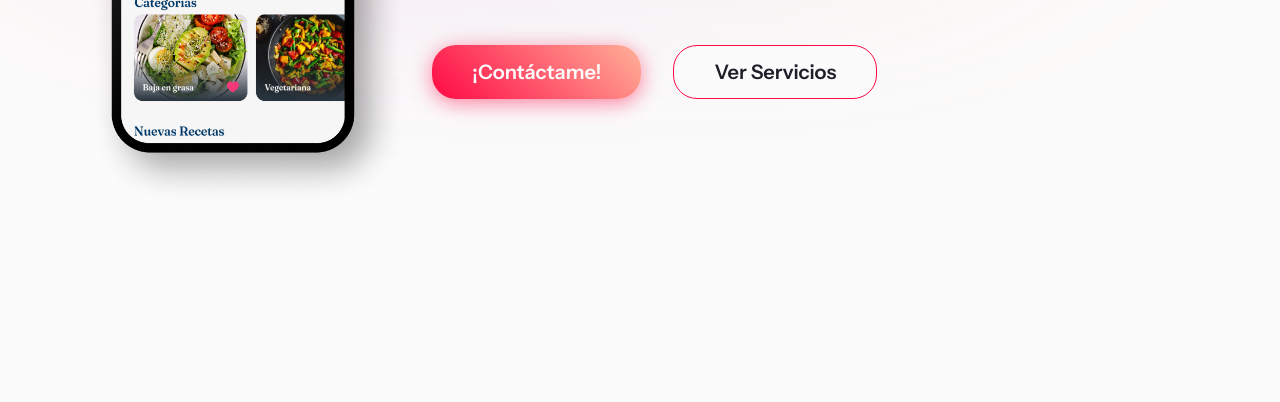
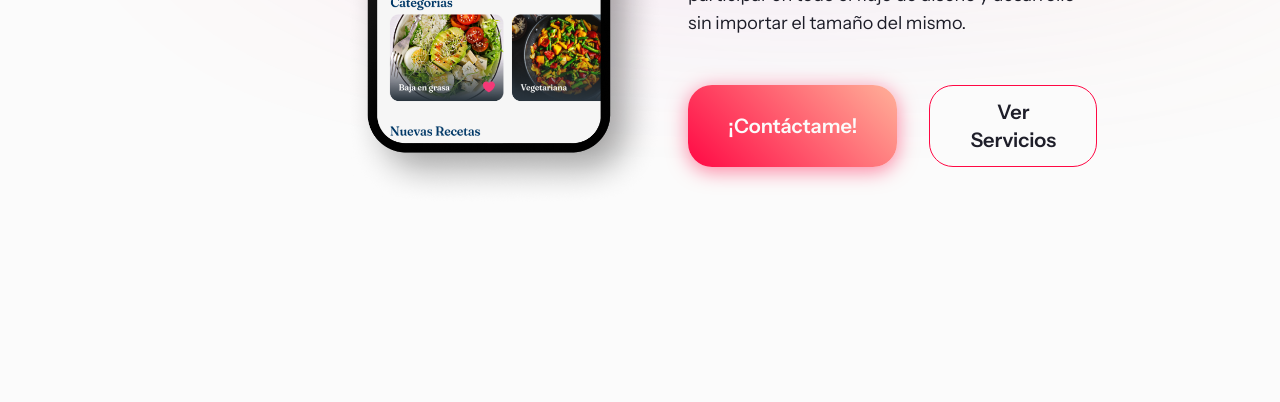
Before and after one commit to hector-reyes-dev/portfolio-hector-astro, an Astro site: page / in a window 1280 px wide. Shown: the part 398-800 px from the top of the page. Built offline with nearby package versions, Linux system fonts and the light colour scheme; Astro itself is replaced by a stand-in of ours.

Commit message:
fix(components): Layout width

```diff
--- a/src/layouts/Layout.astro
+++ b/src/layouts/Layout.astro
@@ -25,7 +25,7 @@ const { title } = Astro.props;
     <title>{title}</title>
   </head>
   <body>
-    <main class="m-auto p-6 min-w-[60ch] max-w-[90%]">
+    <main class="m-auto p-6 w-[50%] max-w-[90%]">
       <Background />
       <slot />
     </main>
```
